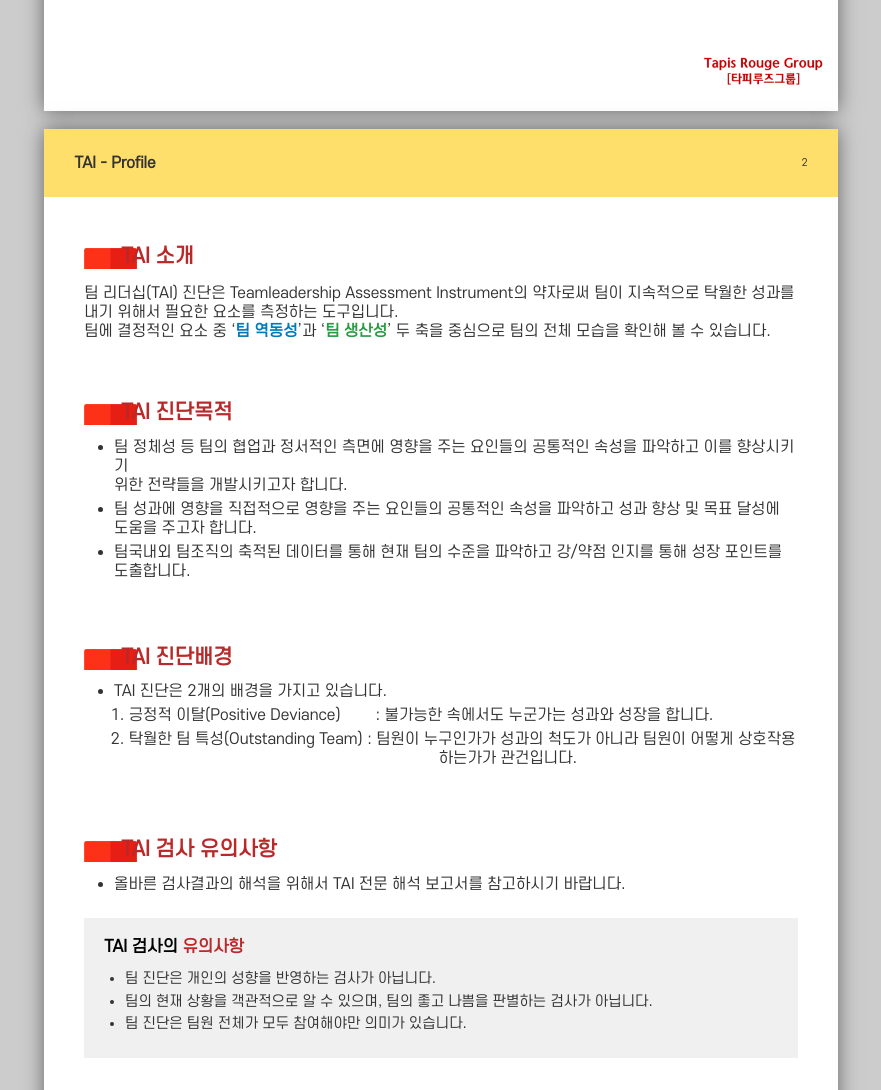
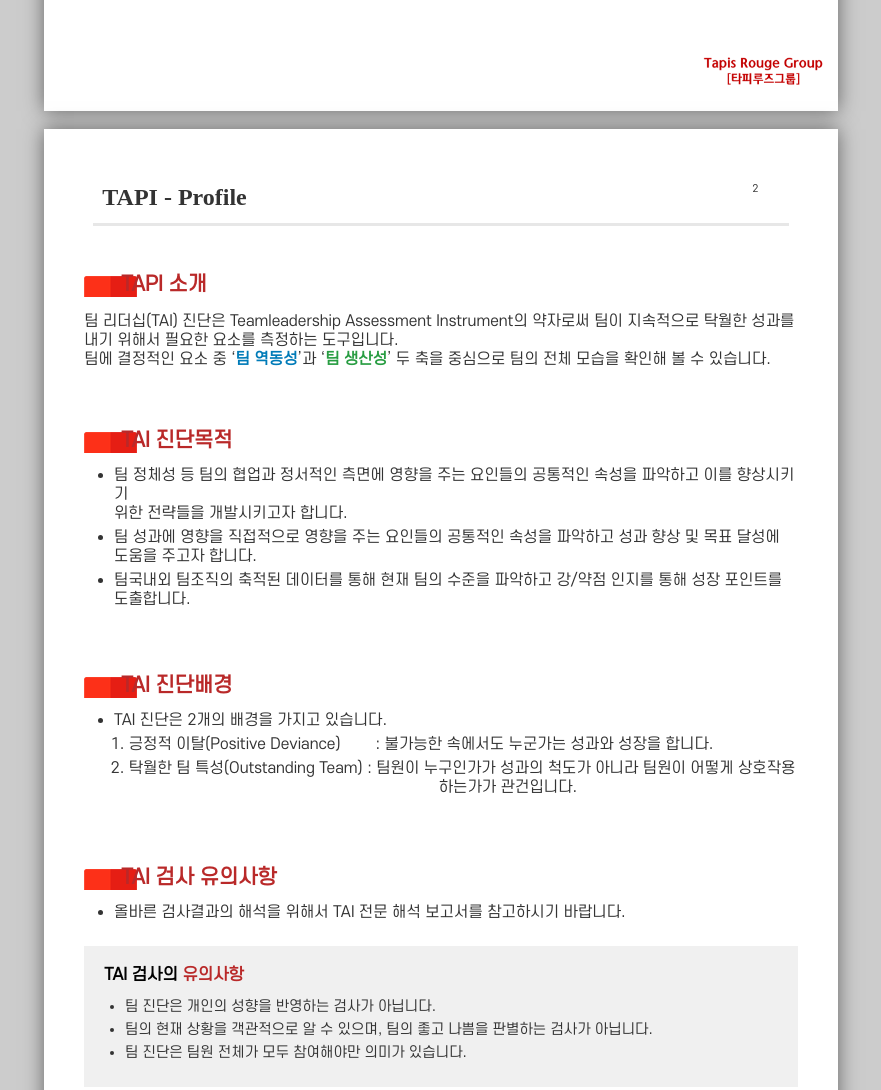
Before and after one commit to stealthit/tapi, a plain HTML site: page pages/docs/docs.html in a window 1280 px wide. Shown: the part 1020-2110 px from the top of the page, without its empty margins (199-1080 px from the left). Drawn offline with nearby package versions, Linux system fonts and the light colour scheme; files whose address does not match are found by name; a web font is replaced by a local one.

Commit message:
보고서

```diff
--- a/css/docs.css
+++ b/css/docs.css
@@ -95,8 +95,8 @@ div, span, applet, object, iframe, p, blockquote, pre, a, abbr, acronym, address
 table { border-collapse: collapse; border-spacing: 0; color:#000}
 
 
-#page_header{width:21cm;height:1.8cm;background:#FFDF6C;display:flex;flex-direction: row; justify-content: space-between;}
-#page_header h1{width:10cm;height:1.8cm;margin:0 0 0 0.8cm;padding:0;display:flex;align-items: center;justify-content: flex-start;}
+#page_header{width:18.4cm;height:2.55cm;display:flex;flex-direction: row; justify-content: space-between;align-items: flex-end; border-bottom: 0.1cm solid #e7e7e7;margin: 0 auto;}
+#page_header h1{width:10cm;margin:0 0 0.3cm 0.24cm;padding:0;display:flex;align-items: center;justify-content: flex-start;font-size: 1.5rem;font-family: 'tway';}
 #page_header .number{width:3cm;height:1.8cm;margin:0 0.8cm 0 0;padding:0;display:flex;align-items: center;justify-content:flex-end;}
 
 #page_footer{width:100%;height:0.93cm;display:flex;flex-direction: row; justify-content: center; align-items: center; background:url("../img/footer-logo.png") no-repeat center 0;
--- a/pages/docs/docs.html
+++ b/pages/docs/docs.html
@@ -33,12 +33,12 @@
   </page>
   <page size="A4">
     <section id="page_header">
-      <h1>TAI - Profile</h1><div class="number">2</div>
+      <h1>TAPI - Profile</h1><div class="number">2</div>
     </section>
     <section id="content">
       <ul class="pf-ul">
         <li>
-          <div class="pf-tit">TAI 소개</div>
+          <div class="pf-tit">TAPI 소개</div>
           <p class="pf-inner">팀 리더십(TAI) 진단은  Teamleadership Assessment Instrument의 약자로써 팀이 지속적으로 탁월한 성과를<br>내기 위해서 필요한 요소를 측정하는 도구입니다. <br>
 팀에 결정적인 요소 중 ‘<strong class="tx_blue">팀 역동성</strong>’과 ‘<strong class="tx_green">팀 생산성</strong>’ 두 축을 중심으로 팀의 전체 모습을 확인해 볼 수 있습니다. </p>
         </li>
```
